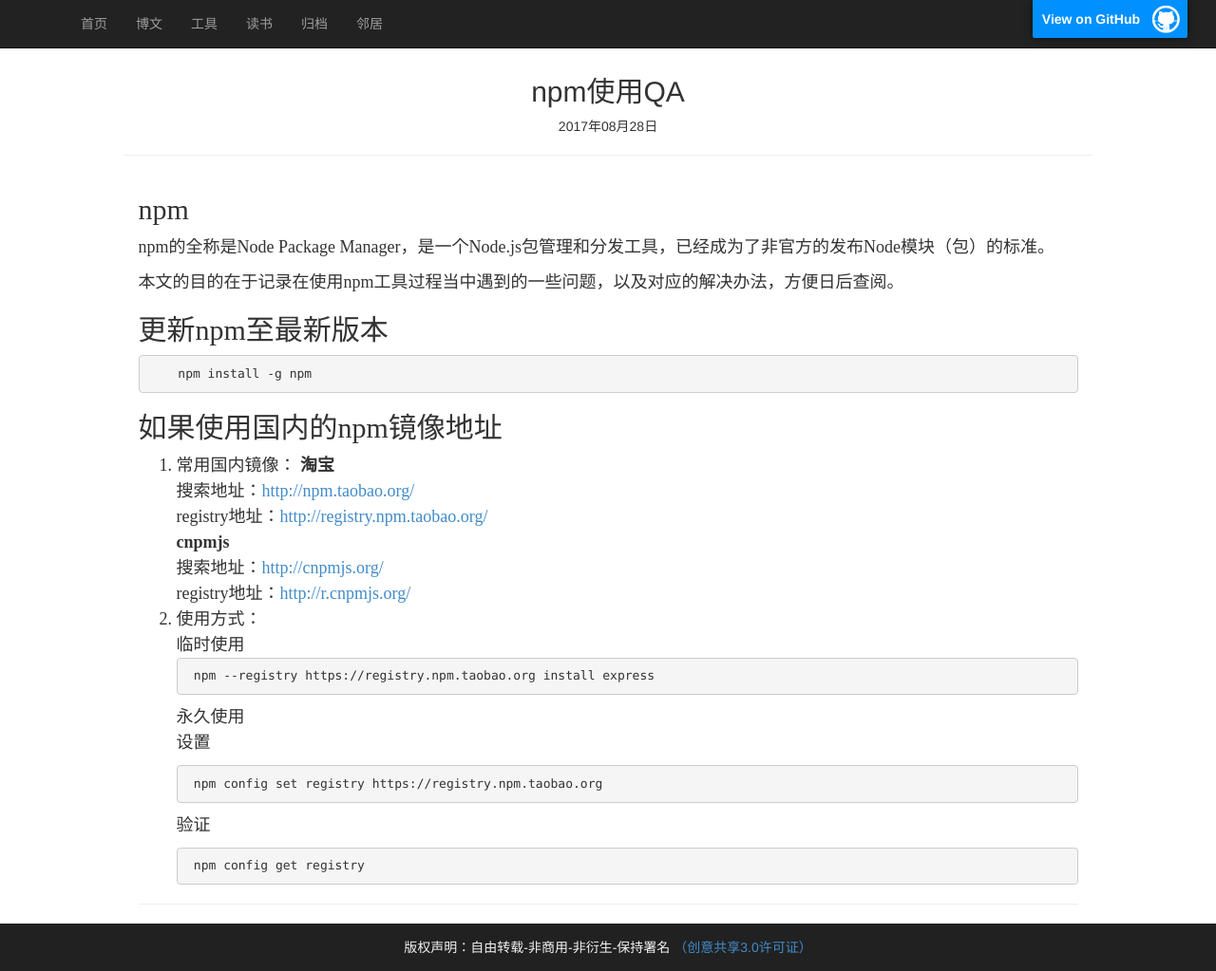
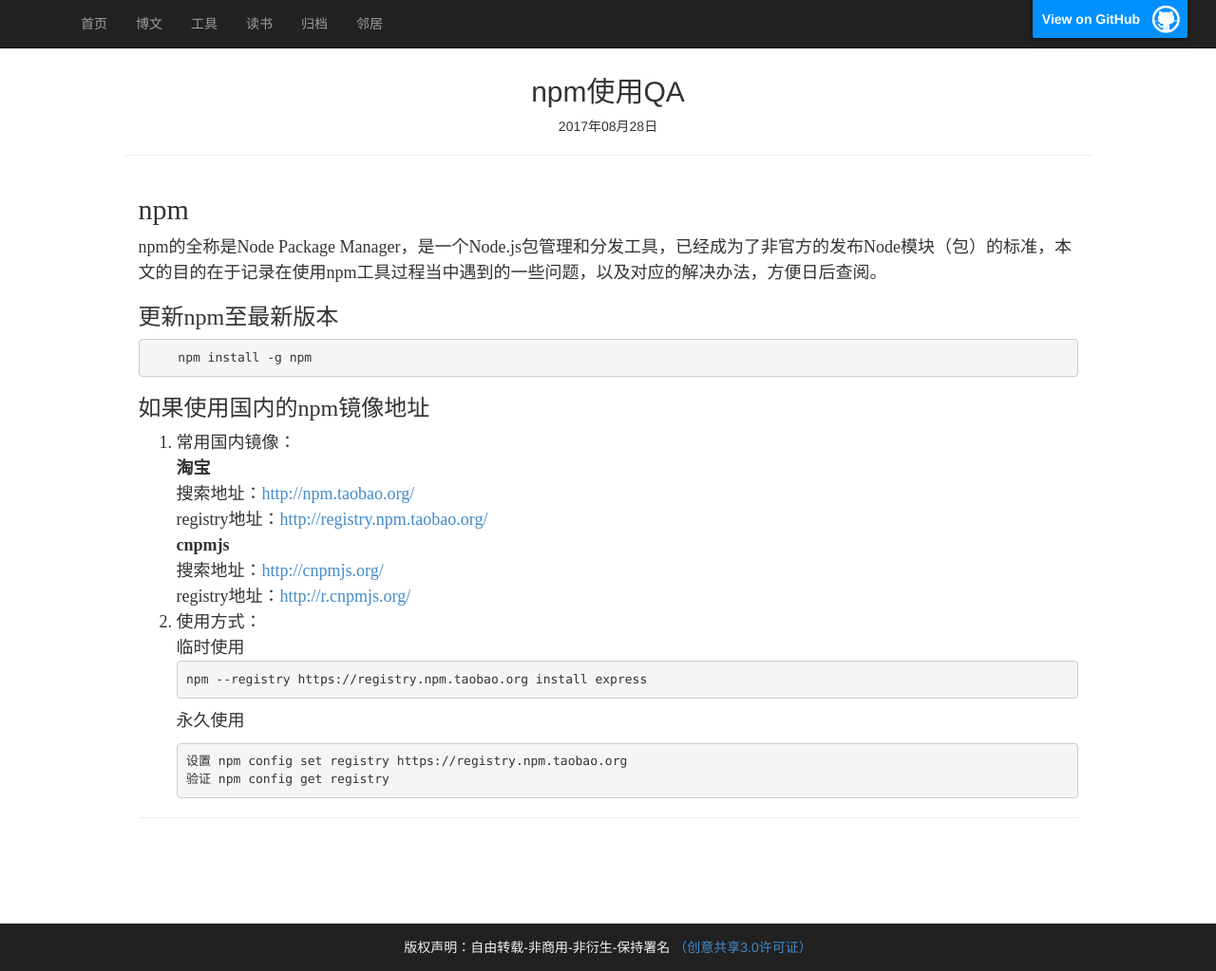
Before and after one commit to sheleng/sheleng.github.io, a Jekyll site: the page built from _posts/blogs/2017-08-28-npm-qa.md, in a window 1280 px wide and 1023 px high. Shown: the whole window at 95% size. Built offline with Jekyll 4.4.1, drawn with Linux system fonts in a browser that asks for light colours; comment, search, counter and statistics services are not loaded.

Commit message:
添加博文《npm使用QA》

````diff
--- a/_posts/blogs/2017-08-28-npm-qa.md
+++ b/_posts/blogs/2017-08-28-npm-qa.md
@@ -7,16 +7,14 @@
 description: 记录了在使用npm工具过程当中遇到的一些问题，以及对应的解决办法。
 ---
 ## npm
-npm的全称是Node Package Manager，是一个Node.js包管理和分发工具，已经成为了非官方的发布Node模块（包）的标准。
+npm的全称是Node Package Manager，是一个Node.js包管理和分发工具，已经成为了非官方的发布Node模块（包）的标准，本文的目的在于记录在使用npm工具过程当中遇到的一些问题，以及对应的解决办法，方便日后查阅。
 
-本文的目的在于记录在使用npm工具过程当中遇到的一些问题，以及对应的解决办法，方便日后查阅。
-
-## 更新npm至最新版本
+### 更新npm至最新版本
 ```
     npm install -g npm
 ```
 
-## 如果使用国内的npm镜像地址
+### 如果使用国内的npm镜像地址
 1. 常用国内镜像：
 **淘宝**
 搜索地址：[http://npm.taobao.org/](http://npm.taobao.org/)
@@ -27,14 +25,10 @@
 2. 使用方式：
 临时使用
 ```
-    npm --registry https://registry.npm.taobao.org install express
+npm --registry https://registry.npm.taobao.org install express
 ```
 永久使用
-设置
 ```
-    npm config set registry https://registry.npm.taobao.org
+设置 npm config set registry https://registry.npm.taobao.org
+验证 npm config get registry
 ```
-验证
-```
-    npm config get registry
-```
````
